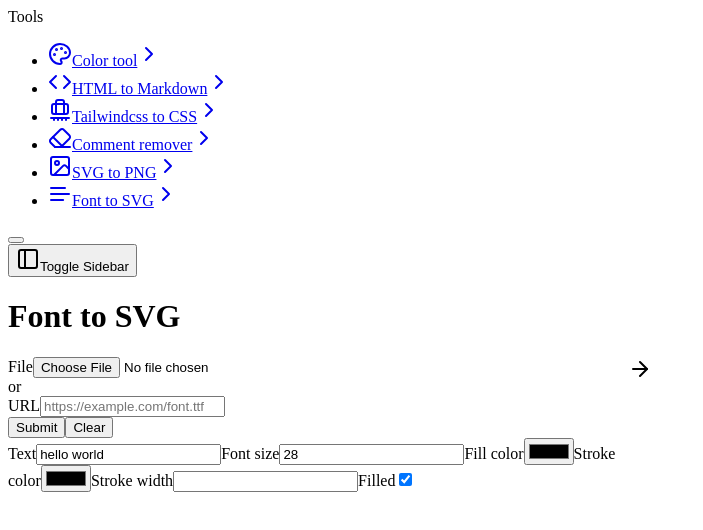
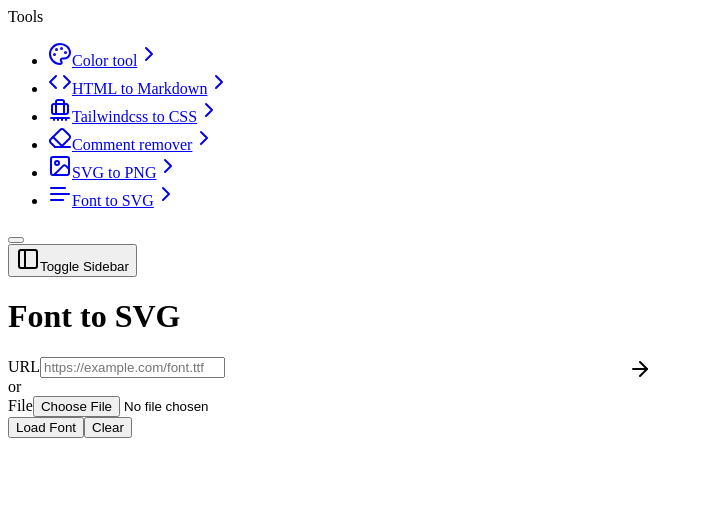
Before and after one commit to eggplantiny/eggp-tools, a React (Vite) app in the folder src/renderer/: page /#/font-to-svg in a window 1280 px wide. Shown: the top 530 px of the page, without its empty margins (0-703 px from the left). Built offline with nearby package versions, Linux system fonts and the light colour scheme.

Commit message:
dev: height-transition 추가 및 내부 버그 수정

```diff
--- /dev/null
+++ b/src/renderer/src/components/transitions/height-transition.tsx
@@ -0,0 +1,29 @@
+import { cn } from '@/lib/utils'
+import { motion } from 'framer-motion'
+
+interface Props {
+  isOpen: boolean
+  children: React.ReactNode
+  className?: string
+}
+
+export function HeightTransition({ isOpen, children, className }: Props) {
+  return (
+    <motion.div
+      layout
+      initial={{ opacity: 0, height: 0 }}
+      animate={{
+        height: isOpen ? 'auto' : 0,
+        opacity: isOpen ? 1 : 0,
+      }}
+      transition={{
+        height: { duration: 0.3, ease: 'easeInOut' },
+        opacity: { delay: 0.3, duration: 0.3, ease: 'easeInOut' },
+      }}
+      style={{ overflow: 'hidden' }}
+      className={cn('relative', className)}
+    >
+      {children}
+    </motion.div>
+  )
+}
--- a/src/renderer/src/hooks/use-makerjs.ts
+++ b/src/renderer/src/hooks/use-makerjs.ts
@@ -42,18 +42,18 @@ export function useMakerJs(options: MakerJsOptions) {
     const {
       font,
       text,
-      size = 28, // Default size
-      union = true, // Default union
-      filled = true, // Default filled
-      kerning = true, // Default kerning
-      separate = false, // Default separate
-      bezierAccuracy = 0.25, // Default bezier accuracy
-      units = 'mm', // Default units
-      fill = '#000', // Default fill color
-      stroke = '#000', // Default stroke color
-      strokeWidth = '1px', // Default stroke width
-      strokeNonScaling = false, // Default stroke scaling
-      fillRule = 'nonzero', // Default fill rule
+      size = 28,
+      union = true,
+      filled = true,
+      kerning = true,
+      separate = false,
+      bezierAccuracy = 0.25,
+      units = 'mm',
+      fill = '#000',
+      stroke = '#000',
+      strokeWidth = '1px',
+      strokeNonScaling = false,
+      fillRule = 'nonzero',
     } = options
 
     if (font === null) {
@@ -61,10 +61,8 @@ export function useMakerJs(options: MakerJsOptions) {
     }
 
     debounce(() => {
-      // Generate the text model using Maker.js
       const textModel: IModel = new makerjs.models.Text(font, text, size, union, false, bezierAccuracy, { kerning })
 
-      // Separate layers if needed
       if (separate && textModel.models) {
         for (const i in textModel.models) {
           if (textModel.models[i]) {
@@ -73,7 +71,6 @@ export function useMakerJs(options: MakerJsOptions) {
         }
       }
 
-      // Generate SVG and DXF outputs
       const svg = makerjs.exporter.toSVG(textModel, {
         fill: filled ? fill : undefined,
         stroke: stroke || undefined,
@@ -84,7 +81,6 @@ export function useMakerJs(options: MakerJsOptions) {
 
       const dxf = makerjs.exporter.toDXF(textModel, { units, usePOLYLINE: true })
 
-      // Update state with SVG and DXF outputs
       setSvgOutput(svg)
       setDxfOutput(dxf)
     }, 500)()
--- a/src/renderer/src/pages/font-to-svg-page.tsx
+++ b/src/renderer/src/pages/font-to-svg-page.tsx
@@ -1,5 +1,6 @@
 import { Downloadable } from '@/components/atomic/atoms/downloadable'
 import { LoadableButton } from '@/components/atomic/atoms/loadable-button'
+import { HeightTransition } from '@/components/transitions/height-transition'
 import { Button } from '@/components/ui/button'
 import { Card, CardContent, CardHeader, CardTitle } from '@/components/ui/card'
 import { Form, FormControl, FormField, FormItem, FormLabel, FormMessage } from '@/components/ui/form'
@@ -8,12 +9,12 @@ import { Label } from '@/components/ui/label'
 import { PageRootWithSplit } from '@/components/ui/layout'
 import { Separator } from '@/components/ui/separator'
 import { useFont } from '@/hooks/use-font'
+
 import { useMakerJs } from '@/hooks/use-makerjs'
-
 import usePageMeta from '@/hooks/use-page-meta'
 import { cn } from '@/lib/utils'
 import { zodResolver } from '@hookform/resolvers/zod'
-import { useMemo, useState } from 'react'
+import { useEffect, useState } from 'react'
 import { useForm } from 'react-hook-form'
 import { z } from 'zod'
 
@@ -22,12 +23,14 @@ export function FontToSvgPage() {
     title: 'Font to SVG',
   })
 
+  const [openFontForm, setOpenFontForm] = useState<boolean>(true)
   const [text, setText] = useState<string>('hello world')
   const [fillColor, setFillColor] = useState<string>('#000000')
   const [strokeColor, setStrokeColor] = useState<string>('#000000')
   const [strokeWidth, setStrokeWidth] = useState<string>('1px')
   const [filled, setFilled] = useState<boolean>(true)
   const [fontSize, setFontSize] = useState<number>(28)
+  const [downloadableSvgOutputUrl, setDownloadableSvgOutputUrl] = useState<string>()
 
   const {
     setFontUrl,
@@ -48,13 +51,21 @@ export function FontToSvgPage() {
     filled,
   })
 
-  const downloadableSvgOutputUrl = useMemo(() => {
-    if (!svgOutput) {
-      return undefined
+  useEffect(() => {
+    if (downloadableSvgOutputUrl) {
+      URL.revokeObjectURL(downloadableSvgOutputUrl)
     }
 
+    if (svgOutput) {
       const blob = new Blob([svgOutput], { type: 'image/svg+xml' })
-    return URL.createObjectURL(blob)
+      setDownloadableSvgOutputUrl(URL.createObjectURL(blob))
+    }
+
+    return () => {
+      if (downloadableSvgOutputUrl) {
+        URL.revokeObjectURL(downloadableSvgOutputUrl)
+      }
+    }
   }, [svgOutput])
 
   const formSchema = z.object({
@@ -82,6 +93,8 @@ export function FontToSvgPage() {
     if (values.file) {
       setFontFile(values.file)
     }
+
+    setOpenFontForm(false)
   }
 
   return (
@@ -91,10 +104,33 @@ export function FontToSvgPage() {
           <Card
             className={cn('p-4')}
           >
+            <HeightTransition isOpen={openFontForm}>
               <Form {...form}>
                 <form
                   onSubmit={form.handleSubmit(onSubmit)}
                 >
+
+                  <FormField
+                    control={form.control}
+                    name="url"
+                    render={({ field }) => (
+                      <FormItem>
+                        <FormLabel>URL</FormLabel>
+                        <FormControl>
+                          <Input
+                            type="url"
+                            {...field}
+                            placeholder="https://example.com/font.ttf"
+                          />
+                        </FormControl>
+                        <FormMessage />
+                      </FormItem>
+                    )}
+                  />
+                  <Separator className={cn('my-4')}>
+                    or
+                  </Separator>
+
                   <FormField
                     control={form.control}
                     name="file"
@@ -113,27 +149,6 @@ export function FontToSvgPage() {
                       </FormItem>
                     )}
                   />
-                <Separator className={cn('my-4')}>
-                  or
-                </Separator>
-
-                <FormField
-                  control={form.control}
-                  name="url"
-                  render={({ field }) => (
-                    <FormItem>
-                      <FormLabel>URL</FormLabel>
-                      <FormControl>
-                        <Input
-                          type="url"
-                          {...field}
-                          placeholder="https://example.com/font.ttf"
-                        />
-                      </FormControl>
-                      <FormMessage />
-                    </FormItem>
-                  )}
-                />
 
                   <div className={cn('mt-4 w-full flex flex-col gap-4')}>
                     <LoadableButton
@@ -141,7 +156,7 @@ export function FontToSvgPage() {
                       loading={loading}
                       type="submit"
                     >
-                    Submit
+                      Load Font
                     </LoadableButton>
 
                     <Button
@@ -158,8 +173,19 @@ export function FontToSvgPage() {
                   </div>
                 </form>
               </Form>
+            </HeightTransition>
+            <HeightTransition isOpen={!openFontForm}>
+              <Button
+                block
+                onClick={() => setOpenFontForm(true)}
+              >
+                Load Font
+              </Button>
+            </HeightTransition>
           </Card>
 
+          {
+            font && (
               <Card
                 className={cn('p-4 grid grid-cols-2 gap-4')}
               >
@@ -229,6 +255,8 @@ export function FontToSvgPage() {
                   />
                 </Label>
               </Card>
+            )
+          }
         </div>
       )}
       right={(
--- a/src/renderer/src/pages/svg-to-png-page.tsx
+++ b/src/renderer/src/pages/svg-to-png-page.tsx
@@ -35,7 +35,18 @@ export function SvgToPngPage() {
   useEffect(() => {
     if (!svg)
       return
+
+    if (image) {
+      URL.revokeObjectURL(image)
+    }
+
     svgToPng(svg, width, height).then(setImage)
+
+    return () => {
+      if (image) {
+        URL.revokeObjectURL(image)
+      }
+    }
   }, [svg, width, height])
 
   return (
```
Also changed, not shown: src/renderer/src/components/ui/sidebar.tsx (+4 -12 lines). Lines whose indentation alone changed are shown as unchanged.
